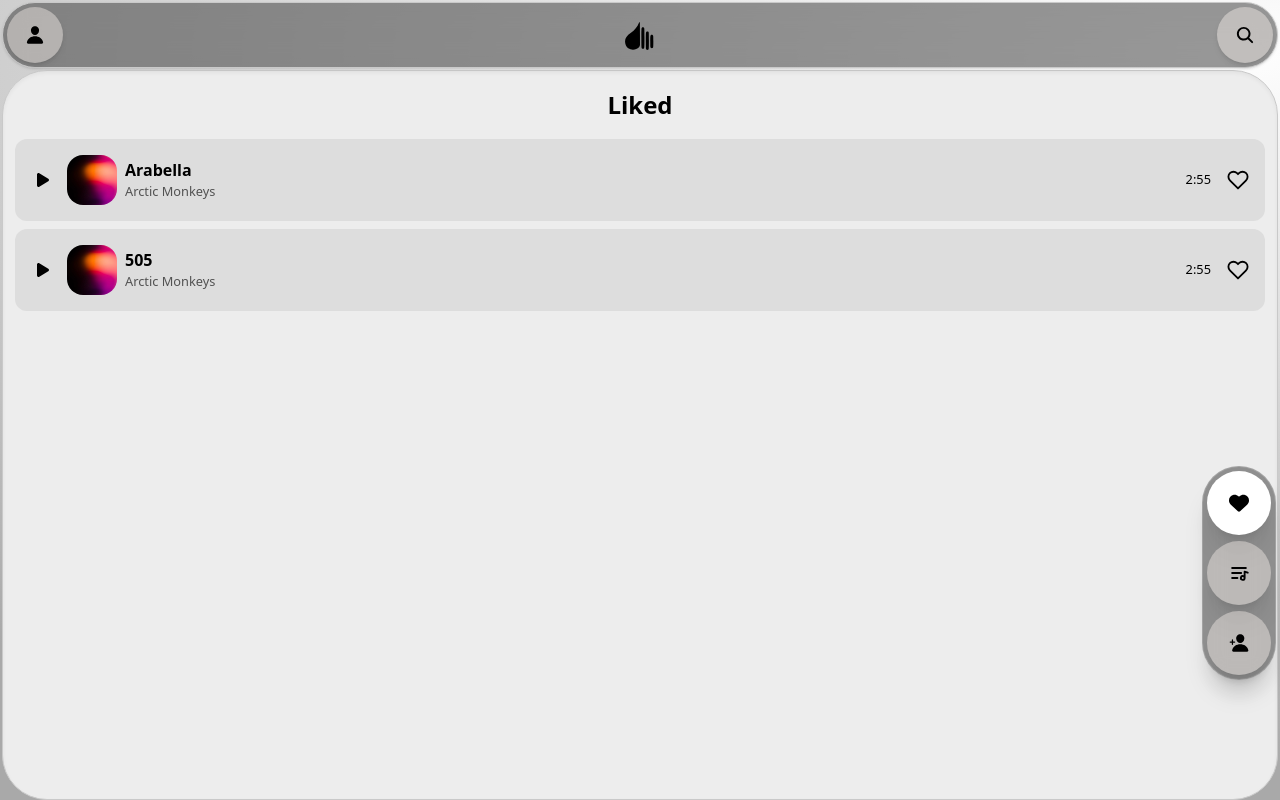
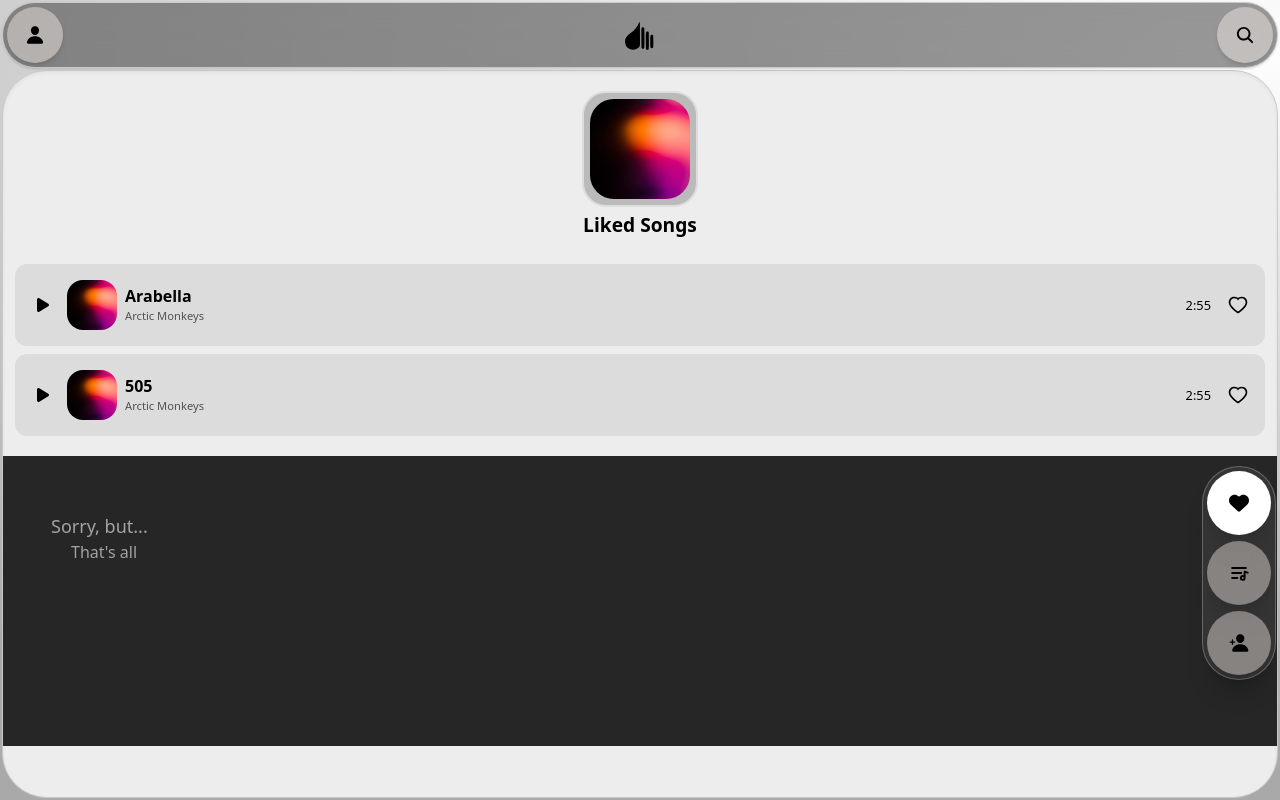
Before and after one commit to el1ght/charton-experimental, a Next.js app: page /liked in a window 1280 px wide. Built offline with nearby package versions, Linux system fonts and the light colour scheme.

Commit message:
liked reworked

```diff
--- a/app/[...not_found]/page.tsx
+++ b/app/[...not_found]/page.tsx
@@ -1,4 +1,6 @@
 import {notFound} from "next/navigation";
+
+export const revalidate = 0;
 
 export default function Page () {
     notFound();
--- a/app/globals.css
+++ b/app/globals.css
@@ -11,7 +11,7 @@
 /*}*/
 
 .box{
-    padding-bottom: calc(1rem + var(--safe-area-inset-bottom));
+    /*padding-bottom: calc(1rem + var(--safe-area-inset-bottom));*/
     /*padding-bottom: var(--safe-area-inset-bottom);*/
 }
 
--- a/app/liked/components/LikedContent.tsx
+++ b/app/liked/components/LikedContent.tsx
@@ -18,7 +18,7 @@
         )
     }
     return (
-        <div className={'mt-4 flex flex-col gap-y-2'}>
+        <div className={'flex flex-col gap-y-2'}>
             {
                 songs.map((item: any) => (
                     <SongItem
--- a/app/liked/page.tsx
+++ b/app/liked/page.tsx
@@ -1,4 +1,5 @@
 import LikedContent from "./components/LikedContent";
+import Image from "next/image";
 
 const mockSongs = [
     {
@@ -17,13 +18,22 @@
     },
 ]
 
-const Page = async () => {
+export const revalidate = 0;
+
+const Liked = async () => {
     return (
-        <div className={'px-3 py-4 h-full'}>
-            <h2 className={'text-center text-[1.5rem] font-bold'}>Liked</h2>
+        <div className={'px-3 py-5 box flex flex-col gap-y-6'}>
+            <div className={'flex justify-center items-center flex-col gap-y-1'}>
+                <div className={'p-1.5 border-2 border-[#ddd] bg-[#424242]/[.3] rounded-3xl'}>
+                    <Image className={'w-[100px] h-[100px] rounded-3xl'} src={'/images/favBg-4.jpg'} alt={'image'} width={50} height={50} />
+                </div>
+
+                <h2 className={'text-center text-[1.2rem] font-bold'}>Liked Songs</h2>
+            </div>
+
             <LikedContent songs={mockSongs} />
         </div>
     );
 };
 
-export default Page;
+export default Liked;
--- a/app/search/page.tsx
+++ b/app/search/page.tsx
@@ -7,7 +7,7 @@
     }
 }
 
-
+export const revalidate = 0;
 
 const Search = async () => {
 
--- /dev/null
+++ b/components/LikeButton.tsx
@@ -0,0 +1,50 @@
+'use client'
+
+import {FaHeart} from "react-icons/fa6";
+import {useRouter} from "next/navigation";
+import {useEffect, useState} from "react";
+import {AiFillHeart, AiOutlineHeart} from "react-icons/ai";
+import toast from "react-hot-toast";
+
+interface LikeButtonProps {
+    songId: string;
+}
+
+const LikeButton: React.FC<LikeButtonProps> = ({
+    songId
+}) => {
+    const router = useRouter();
+
+    const [isLiked, setIsLiked] = useState(false);
+
+    const Icon = isLiked ? AiFillHeart : AiOutlineHeart;
+
+    // useEffect(() => {
+    //     if (!user?.id){
+    //         return;
+    //     }
+    // }, [songId, user?.id]);
+
+    const handleLike = async () => {
+        // if (!user) {
+        //     return authModal.onOpen();
+        // }
+
+        if (isLiked) {
+            setIsLiked(false);
+        } else {
+            setIsLiked(true);
+            toast.success('Liked!')
+        }
+
+        router.refresh();
+    }
+
+    return (
+        <button onClick={handleLike} className={'hover:opacity-75 transition'}>
+            <Icon size={22} />
+        </button>
+    );
+};
+
+export default LikeButton;
--- a/components/SongItem.tsx
+++ b/components/SongItem.tsx
@@ -2,8 +2,8 @@
 
 import {Song} from "@/types";
 import Image from "next/image";
-import {FiHeart} from "react-icons/fi";
-import {FaPlay} from "react-icons/fa6";
+import {FaHeart, FaPlay} from "react-icons/fa6";
+import LikeButton from "./LikeButton";
 
 interface SongItemProps {
     data: Song[] | any;
@@ -31,14 +31,16 @@
                     <div className={'flex flex-col max-w-[100px]'}>
                         <h3 className={' truncate text-[1rem] font-bold'}>{data.title}</h3>
 
-                        <p className={'text-[0.8rem] truncate text-neutral-600'}>{data.author}</p>
+                        <p className={'text-[0.7rem] truncate text-neutral-600'}>{data.author}</p>
                     </div>
                 </div>
             </div>
 
             <div className={'flex flex-row gap-x-4'}>
-                <p className={'text-[0.8rem] leading-5'}>2:55</p>
-                <FiHeart size={22} />
+                <p className={'text-[0.8rem] leading-6'}>2:55</p>
+                <LikeButton />
+                {/*songId={song.id}*/}
+
             </div>
 
 
--- a/components/UserDataLayout.tsx
+++ b/components/UserDataLayout.tsx
@@ -70,7 +70,7 @@
                     </h2>
                 </div>
 
-                <div className="grid grid-rows-8 grid-cols-5 gap-[.1rem] h-[100vh] box">
+                <div className="grid grid-rows-8 grid-cols-5 gap-[.1rem] h-[100vh] box mb-3">
                     <LikedWidget name={'Liked Songs'} href={'/liked'} />
                     <div className={'relative row-span-2 col-span-3 rounded-3xl overflow-hidden rounded-br-none'}>
                         <div className={"relative group flex items-center h-full bg-cover bg-center bg-[url('../public/images/favBg.jpg')] overflow-hidden hover:saturate-150 transition top-left "}>
@@ -118,7 +118,7 @@
 
             </div>
         ) : (
-            <div className={'h-full p-6 box'}>
+            <div className={'p-6 box'}>
                 Loading...
 
             </div>
```
